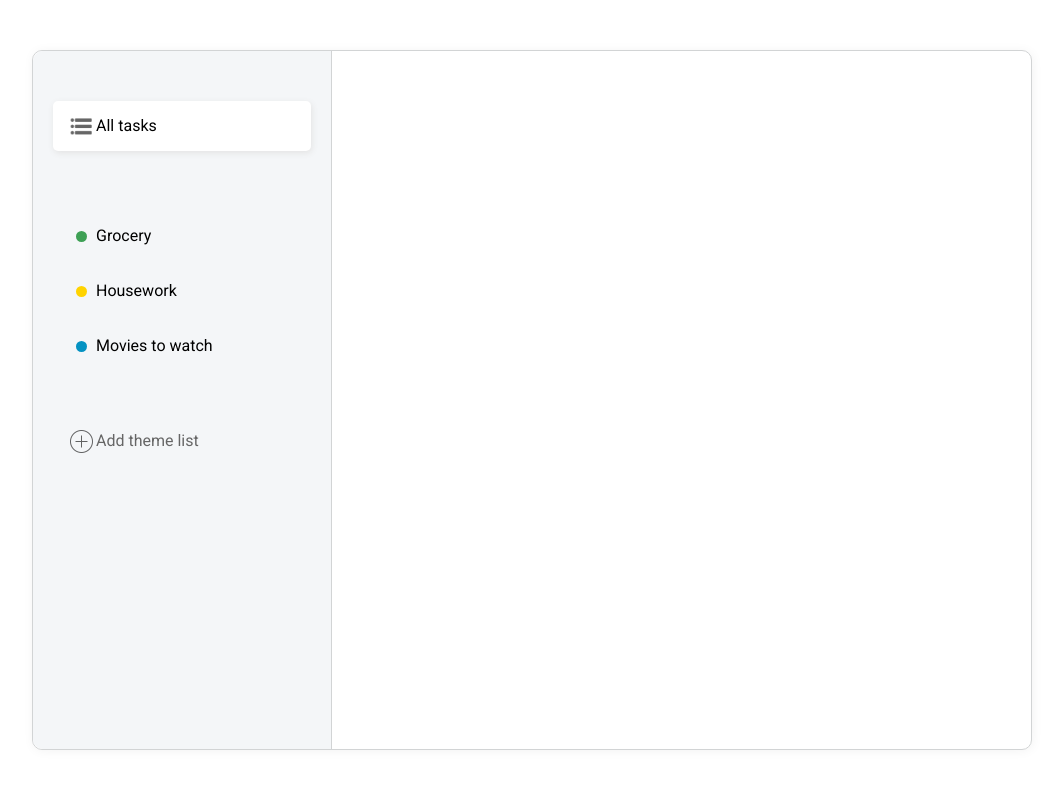
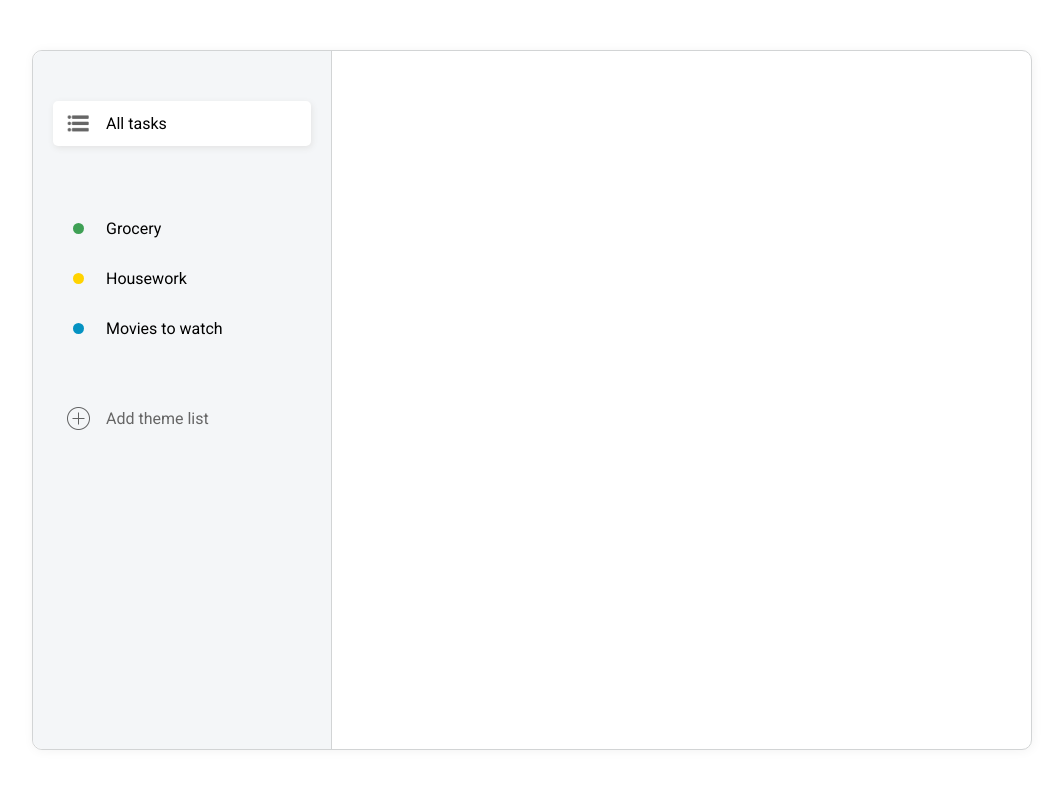
Before and after one commit to astrioh/todo-react, a React (Create React App) app: page / in a window 1280 px wide. Shown: the top 788 px of the page, without its empty margins (108-1171 px from the left). Built offline with nearby package versions, Linux system fonts and the light colour scheme.

Commit message:
style fix

```diff
--- a/src/components/NavList/NavList.scss
+++ b/src/components/NavList/NavList.scss
@@ -5,8 +5,8 @@
         margin-bottom: 0;
     }
     i {
-        width: 30px;
-        height: 30px;
+        width: 25px;
+        height: 25px;
         display: flex;
         justify-content: center;
         align-items: center;
@@ -64,10 +64,9 @@
                 transform: rotate(-45deg);
             }
         }
+    }
     &__item-text {
-        font-size: 19px;
+        font-size: 16px;
         margin-left: 15px;
     }
-
-    }
 }
```
